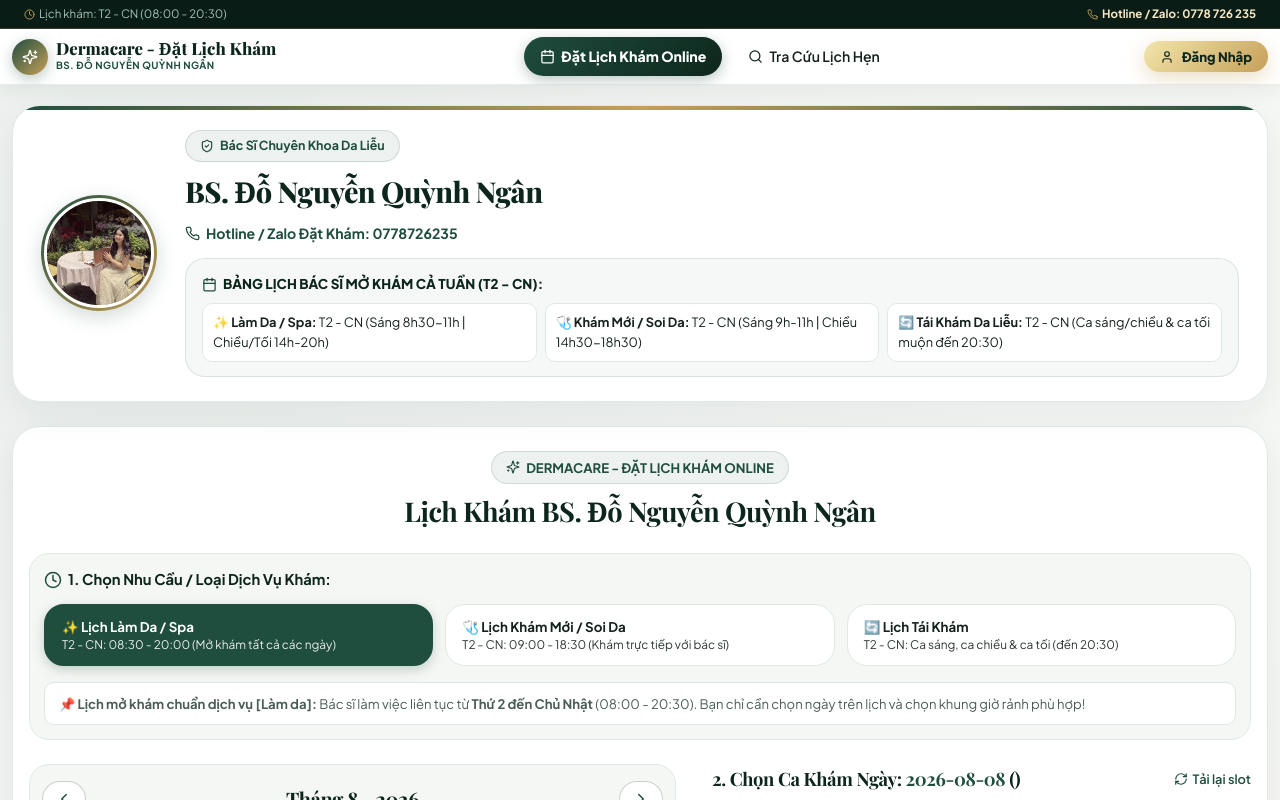
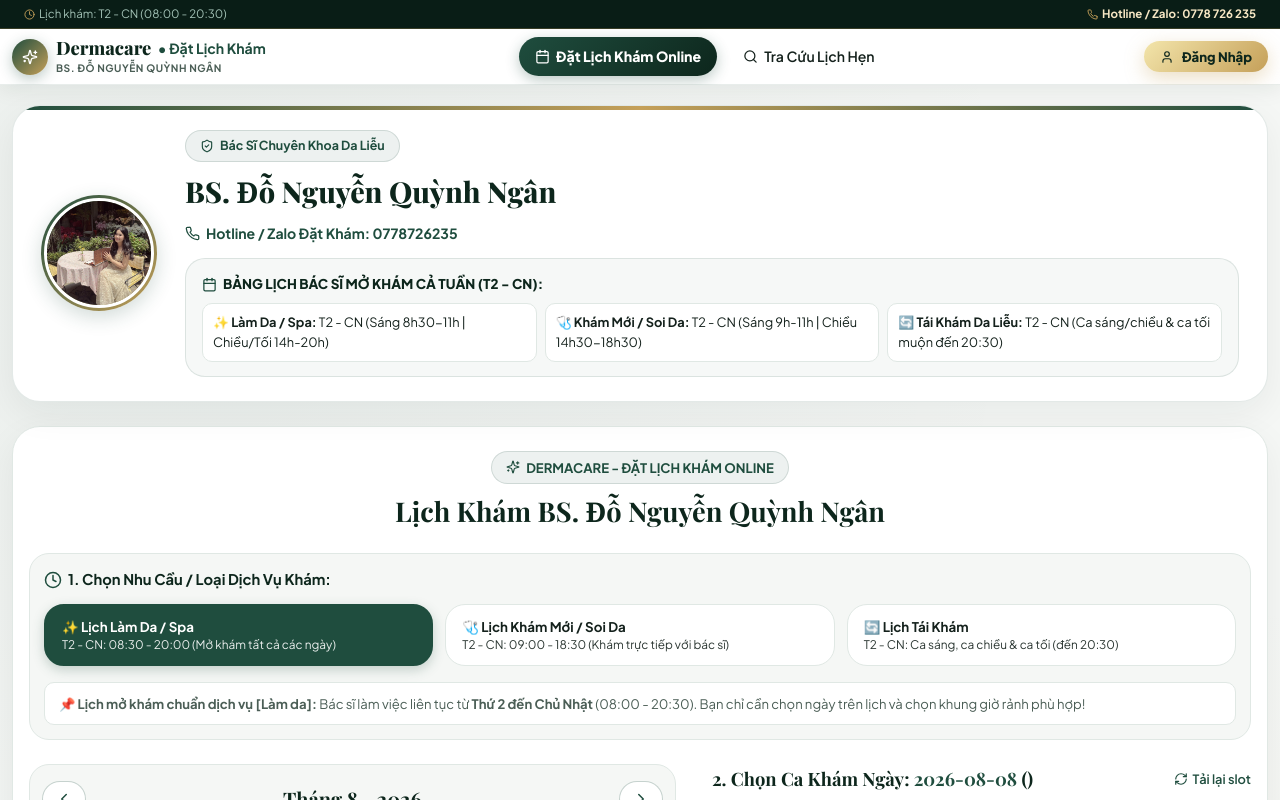
Before and after one commit to BaoChauuwu/beauty, a React (Vite) app in the folder frontend/: page / in a window 1280 px wide. Shown: the top 800 px of the page. Built offline with nearby package versions, Linux system fonts and the light colour scheme; no server answers; a web font is replaced by a local one.

Commit message:
Fix font letter-spacing glyph collision and separate Dermacare brand title elegantly

```diff
--- a/frontend/src/components/Navbar.jsx
+++ b/frontend/src/components/Navbar.jsx
@@ -54,10 +54,11 @@
             </div>
 
             <div style={{ minWidth: 0, flexShrink: 1 }}>
-              <div className="navbar-logo-title" style={{ fontFamily: 'var(--font-serif)', fontSize: '1.05rem', fontWeight: 800, color: 'var(--primary-dark)', lineHeight: 1.15, whiteSpace: 'nowrap' }}>
-                Dermacare - Đặt Lịch Khám
+              <div className="navbar-logo-title" style={{ fontSize: '1.1rem', fontWeight: 800, color: 'var(--primary-dark)', lineHeight: 1.2, whiteSpace: 'nowrap', display: 'flex', alignItems: 'center', gap: '6px' }}>
+                <span style={{ fontFamily: 'var(--font-serif)', fontSize: '1.15rem' }}>Dermacare</span>
+                <span style={{ color: 'var(--primary-emerald)', fontSize: '0.88rem', fontWeight: 700 }}>• Đặt Lịch Khám</span>
               </div>
-              <div style={{ fontSize: '0.62rem', color: 'var(--primary-emerald)', fontWeight: 700, letterSpacing: '0.4px', textTransform: 'uppercase', whiteSpace: 'nowrap' }}>
+              <div style={{ fontSize: '0.64rem', color: 'var(--text-muted)', fontWeight: 700, letterSpacing: '0.5px', textTransform: 'uppercase', whiteSpace: 'nowrap' }}>
                 BS. Đỗ Nguyễn Quỳnh Ngân
               </div>
             </div>
--- a/frontend/src/styles/index.css
+++ b/frontend/src/styles/index.css
@@ -41,7 +41,7 @@
 
 h1, h2, h3, .font-serif {
   font-family: var(--font-serif);
-  letter-spacing: -0.02em;
+  letter-spacing: 0em;
 }
 
 a {
```
